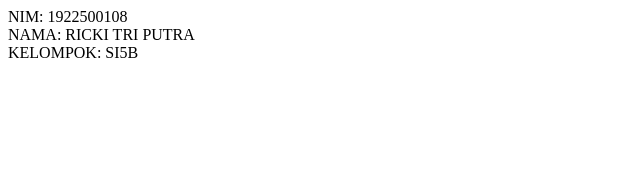
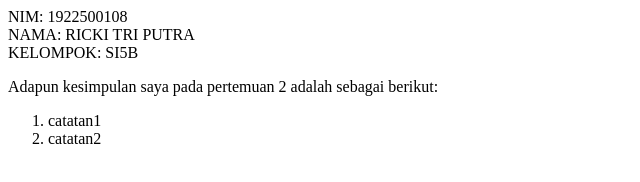
Before and after one commit to ricki1922500108/si5b1922500108, a plain HTML site: page 2/index.html in a window 1280 px wide. Shown: the whole page, without its empty margins (0-640 px from the left). Drawn offline with Linux system fonts and the light colour scheme.

Commit message:
Update index.html

```diff
--- a/2/index.html
+++ b/2/index.html
@@ -1,3 +1,10 @@
 NIM: 1922500108<br>
 NAMA: RICKI TRI PUTRA<br>
 KELOMPOK: SI5B<br>
+
+<p> Adapun kesimpulan saya pada pertemuan 2 adalah sebagai berikut: </p>
+
+<ol>
+  <li>catatan1</li>
+  <li>catatan2</li>
+</ol>
```
